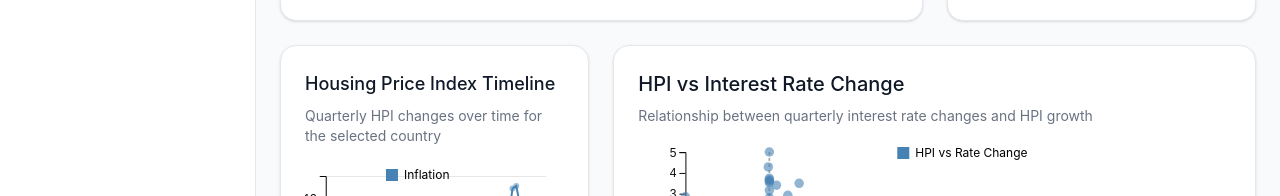
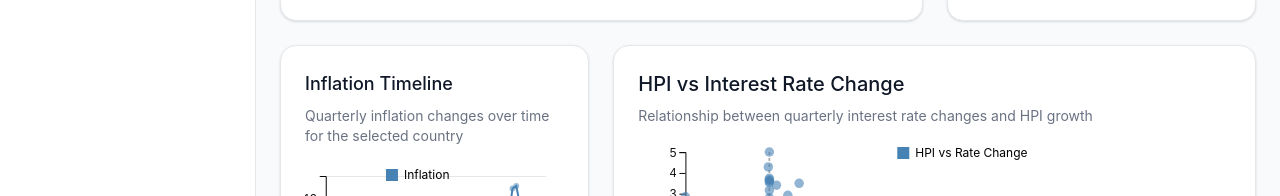
Before and after one commit to ismiljanic/eu-housing-prices-analysis, a React (Vite) app: page / in a window 1280 px wide. Shown: the part 501-697 px from the top of the page. Built offline with nearby package versions, Linux system fonts and the light colour scheme; no server answers.

Commit message:
Update description for line chart to include inflation instead hpi

```diff
--- a/src/app/App.tsx
+++ b/src/app/App.tsx
@@ -367,8 +367,8 @@ export default function App() {
             className="lg:col-span-4 bg-white rounded-xl md:rounded-2xl shadow-sm border border-gray-200 p-4 md:p-6 hover:shadow-lg transition-shadow cursor-pointer active:scale-[0.99] flex flex-col"
             onClick={() => setFocusedView('lineChart')}
           >
-            <h2 className="text-base md:text-lg text-gray-900 mb-1 md:mb-2">Housing Price Index Timeline</h2>
-            <p className="text-xs md:text-sm text-gray-500 mb-3 md:mb-4">Quarterly HPI changes over time for the selected country</p>
+            <h2 className="text-base md:text-lg text-gray-900 mb-1 md:mb-2">Inflation Timeline</h2>
+            <p className="text-xs md:text-sm text-gray-500 mb-3 md:mb-4">Quarterly inflation changes over time for the selected country</p>
 
             {/* Chart container grows to fill remaining space */}
             <div className="flex-1 w-full min-h-[250px] sm:min-h-[280px] relative overflow-hidden">
@@ -408,7 +408,7 @@ export default function App() {
 
         {focusedView === 'lineChart' && (
           <FullChartModal
-            title={`HPI Timeline — ${selectedCountry}`}
+            title={`Inflation Timeline — ${selectedCountry}`}
             onClose={() => setFocusedView(null)}
           >
             <LineChart country={selectedCountry} data={filteredData} className="w-full h-full min-h-[600px]" />
```
